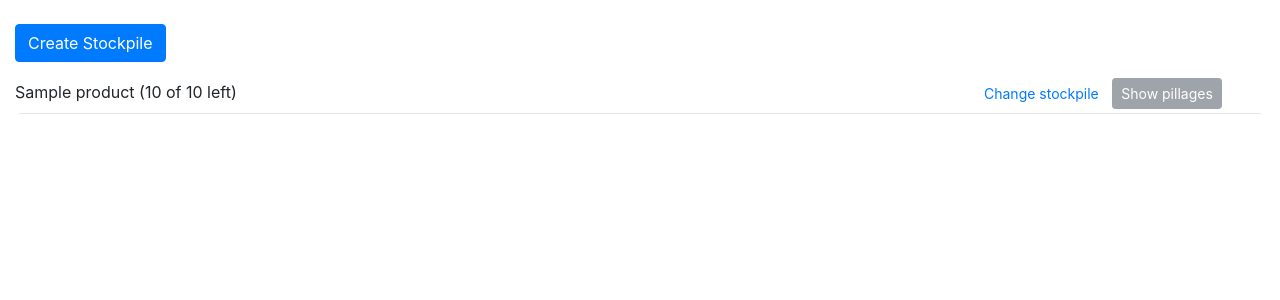
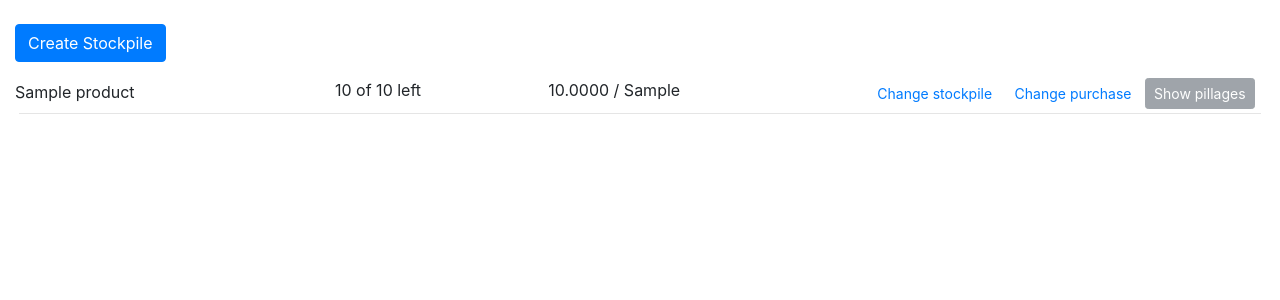
Before and after one commit to c3loc/squirrel, a Django app: page /orders/stockpiles in a window 1280 px wide. Shown: the part 56-356 px from the top of the page. Run offline with Django 3.2, Linux system fonts and the light colour scheme; a user stored in the database is signed in; tables that the repository leaves empty hold one stand-in row (values such as "Sample post"); parts of the project's set-up code (start-up, migrations or seed data) failed here and were passed over; some libraries are stand-ins or nearby versions.

Commit message:
feat: add change purchase link to stockpiles

```diff
--- a/src/squirrel/orders/tables.py
+++ b/src/squirrel/orders/tables.py
@@ -164,7 +164,7 @@ class PurchaseTable(tables.Table):
     edit = TemplateColumn(
         """
         {% if perms.orders.change_purchase %}
-        <a class="btn btn-primary btn-sm" href="{% url 'orders:edit_purchase' record.id %}">Edit</a>
+        <a class="btn btn-primary btn-sm" href="{% url 'orders:change_purchase' record.id %}">Edit</a>
         {% endif %}
         {% if perms.orders.delete_purchase %}
         <a class="btn btn-danger btn-sm" href="{% url 'orders:delete_purchase' record.id %}">Delete</a>
--- a/src/squirrel/orders/templates/stockpiles.html
+++ b/src/squirrel/orders/templates/stockpiles.html
@@ -3,12 +3,20 @@
 <a href="{% url 'orders:create_stockpile' %}" role="button" class="btn btn-primary mt-3 mb-3">Create Stockpile</a>
 {% for stockpile in stockpiles %}
 <div class="row">
-  <div class="col-9">
-    <span class="align-middle">{{ stockpile.product }} ({{ stockpile.stock }} of {{ stockpile.amount }} left)</span>
+  <div class="col-3">
+    <span class="align-middle">{{ stockpile.product }}</span>
+  </div>
+  <div class="col-2">
+    {{ stockpile.stock }} of {{ stockpile.amount }} left
   </div>
   <div class="col-3">
+    {{ stockpile.unit_price_net }} / {{ stockpile.product.unit }}
+  </div>
+  <div class="col-4">
   <a href="{% url 'orders:change_stockpile' stockpile.id %}" class="btn btn-sm btn-link">Change stockpile</a>
-
+  {% if stockpile.purchase %}
+  <a href="{% url 'orders:change_purchase' stockpile.purchase.id %}" class="btn btn-sm btn-link">Change purchase</a>
+  {% endif %}
   <button class="btn btn-sm {% if stockpile.stock == stockpile.amount %}btn-secondary{% else %}btn-primary{% endif %} collapsed mr-2" data-toggle="collapse" data-target="#stockpile-{{ stockpile.id }}-pillages" aria-expanded="false" aria-controls="stockpile-{{ stockpile.id }}-pillages"{% if stockpile.stock == stockpile.amount %}disabled{% endif %}>
     <span class="if-collapsed">Show pillages</span>
     <span class="if-not-collapsed">Hide pillages</span>
--- a/src/squirrel/orders/urls.py
+++ b/src/squirrel/orders/urls.py
@@ -29,7 +29,7 @@ urlpatterns = [
     path("events/delete/<int:event_id>", views.delete_event, name="delete_event"),
     path("purchases", views.PurchaseListView.as_view(), name="purchases"),
     path("purchases/new", views.purchase, name="new_purchase"),
-    path("purchases/<int:purchase_id>", views.purchase, name="edit_purchase"),
+    path("purchases/<int:purchase_id>", views.purchase, name="change_purchase"),
     path(
         "purchases/delete/<int:purchase_id>",
         views.delete_purchase,
--- a/src/squirrel/orders/views.py
+++ b/src/squirrel/orders/views.py
@@ -524,7 +524,7 @@ def purchase(request, purchase_id=None):
             p = form.save()
             formset.save()
             costitem_formset.save()
-            return redirect(reverse("orders:edit_purchase", args=[p.id]))
+            return redirect(reverse("orders:change_purchase", args=[p.id]))
 
     else:
         if purchase_object:
```
